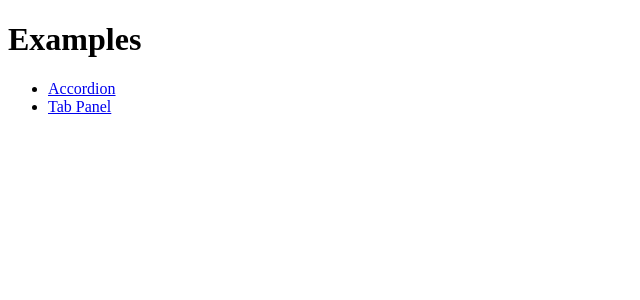
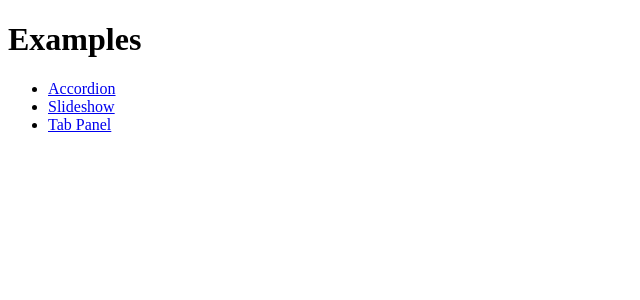
Before and after one commit to allenmr/communicatehealth.github.io, a Jekyll site: the page built from _content/examples.html, in a window 1280 px wide. Shown: the top 300 px of the page, without its empty margins (0-640 px from the left). Built offline with Jekyll 4.4.1, drawn with Linux system fonts in a browser that asks for light colours.

Commit message:
Add slideshow link

```diff
--- a/_content/examples.html
+++ b/_content/examples.html
@@ -8,5 +8,6 @@ permalink: /examples/
 
 <ul>
   <li><a href="{{ '/examples/accordion/' | prepend: site.baseurl }}">Accordion</a></li>
+  <li><a href="{{ '/examples/slideshow/' | prepend: site.baseurl }}">Slideshow</a></li>
   <li><a href="{{ '/examples/tabs/' | prepend: site.baseurl }}">Tab Panel</a></li>
 </ul>
```
